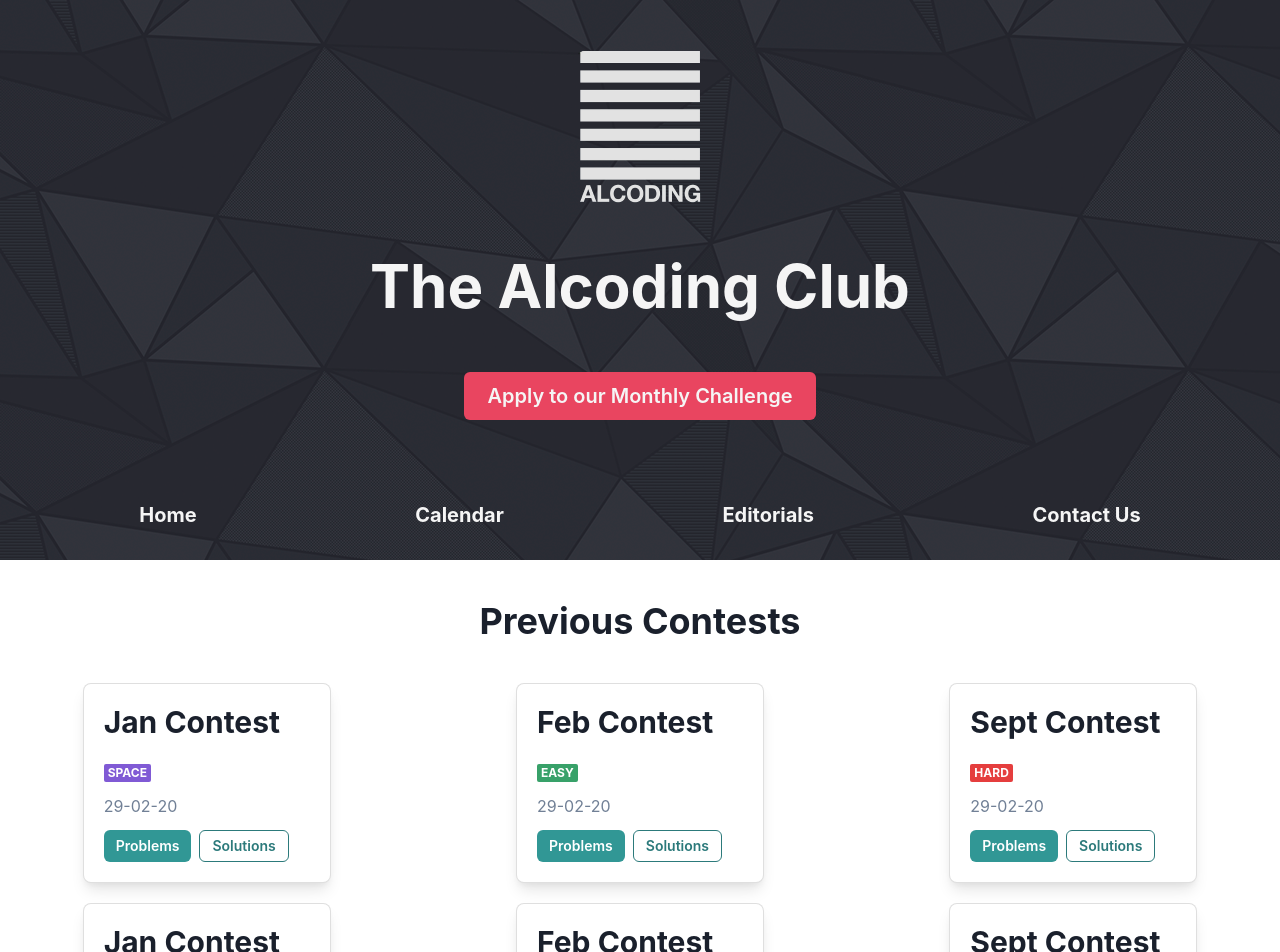
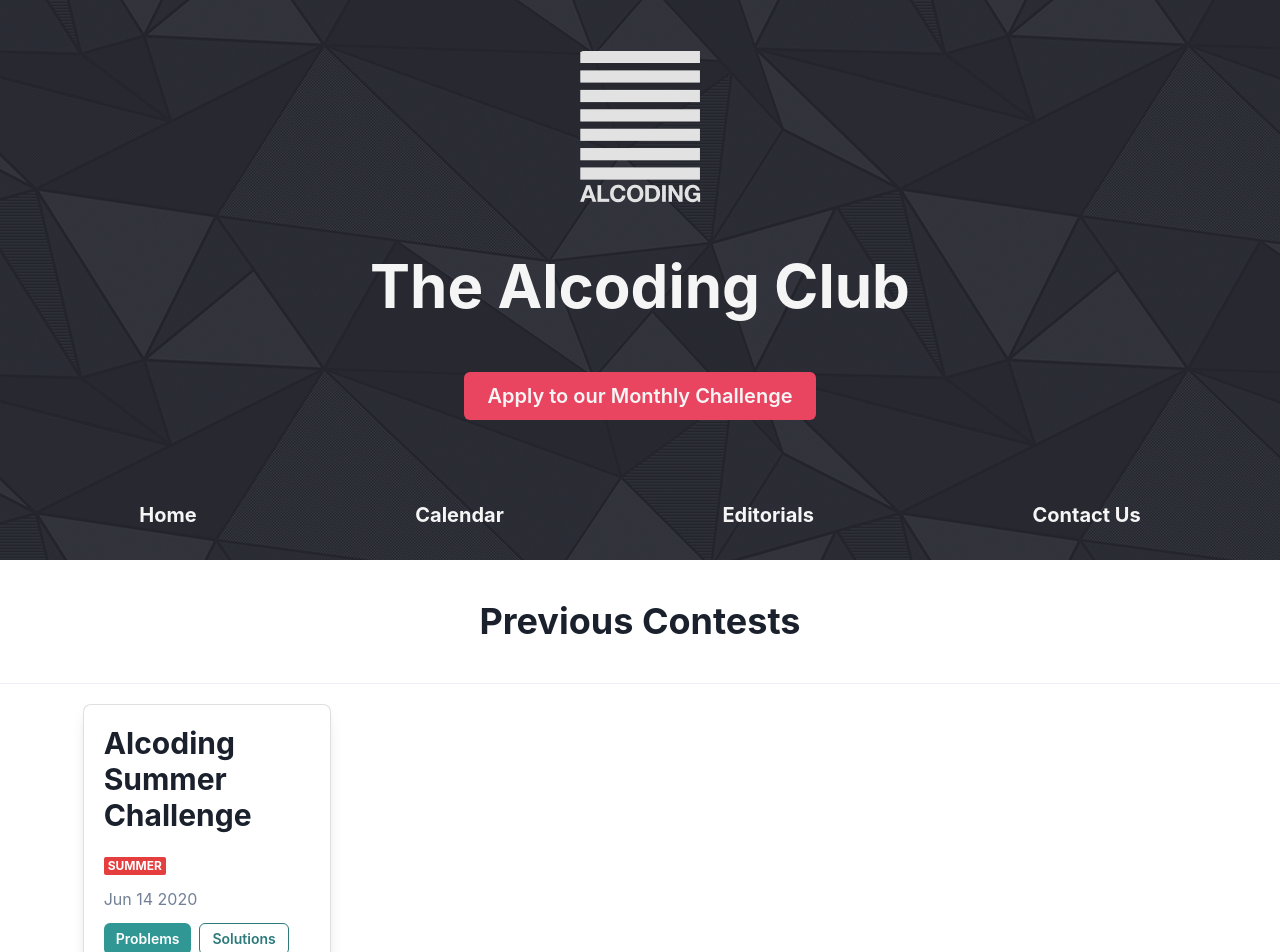
Before and after one commit to pes-alcoding-club/website, a Next.js app in the folder client/: page /contests in a window 1280 px wide. Shown: the top 952 px of the page. Built offline with nearby package versions, Linux system fonts and the light colour scheme.

Commit message:
added contest data and API key

```diff
--- a/client/pages/contests.tsx
+++ b/client/pages/contests.tsx
@@ -1,4 +1,4 @@
-import { Box, Heading } from '@chakra-ui/react';
+import { Box, Divider, Heading } from '@chakra-ui/react';
 import Head from 'next/head';
 import React, { useRef } from 'react';
 import Footer from '../src/components/common/Footer';
@@ -19,6 +19,7 @@ const Contests: React.FC<ContestsProps> = ({}) => {
                 <Heading textAlign="center" my="10">
                     Previous Contests
                 </Heading>
+                <Divider my="5" />
                 <ContestGrid />
                 <Footer />
             </Box>
--- a/client/pages/index.tsx
+++ b/client/pages/index.tsx
@@ -6,7 +6,7 @@ import Footer from '../src/components/common/Footer';
 import Header from '../src/components/common/Header';
 import AboutUs from '../src/components/landing/AboutUs';
 import Carousel from '../src/components/landing/Carousel';
-import { images } from '../src/config';
+import { images } from '../src/utils/config';
 
 const Landing = () => {
     const containerRef = useRef();
--- a/client/pages/register.tsx
+++ b/client/pages/register.tsx
@@ -1,4 +1,4 @@
-import { Box } from '@chakra-ui/react';
+import { Box, Divider } from '@chakra-ui/react';
 import Head from 'next/head';
 import React, { useRef } from 'react';
 import AboutContest from '../src/components/register/AboutContest';
@@ -16,6 +16,7 @@ const Register = () => {
             <Box w="100vw" ref={containerRef}>
                 <Header containerRef={containerRef} />
                 <AboutContest />
+                <Divider my="2" />
                 <Form />
                 <Footer />
             </Box>
--- a/client/src/components/contests/ContestGrid.tsx
+++ b/client/src/components/contests/ContestGrid.tsx
@@ -1,6 +1,6 @@
 import { SimpleGrid } from '@chakra-ui/react';
 import React from 'react';
-import { contests } from '../../config';
+import { contests } from '../../utils/config';
 import ContestCard from './ContestCard';
 
 const ContestGrid = ({}) => {
--- a/client/src/config.ts
+++ /dev/null
@@ -1,59 +0,0 @@
-export const images = ['/img1.jpg', '/img2.jpg', '/img3.jpg', '/img4.jpg'];
-
-export const BASEURL =
-    process.env.NODE_ENV === 'development'
-        ? 'http://localhost:5000/'
-        : 'https://alcoding-website-backend.herokuapp.com/';
-
-export interface IContest {
-    name: string;
-    tags: { tag: string; color: string }[];
-    problemsURL: string;
-    solutionURL: string;
-    date: string;
-}
-
-export const contests: IContest[] = [
-    {
-        name: 'Jan Contest',
-        tags: [{ color: 'purple', tag: 'space' }],
-        problemsURL: 'http://www.google.com',
-        solutionURL: 'www.google.com',
-        date: '29-02-20',
-    },
-    {
-        name: 'Feb Contest',
-        tags: [{ color: 'green', tag: 'easy' }],
-        problemsURL: 'www.google.com',
-        solutionURL: 'www.google.com',
-        date: '29-02-20',
-    },
-    {
-        name: 'Sept Contest',
-        tags: [{ color: 'red', tag: 'hard' }],
-        problemsURL: 'www.google.com',
-        solutionURL: 'www.google.com',
-        date: '29-02-20',
-    },
-    {
-        name: 'Jan Contest',
-        tags: [{ color: 'purple', tag: 'space' }],
-        problemsURL: 'www.google.com',
-        solutionURL: 'www.google.com',
-        date: '29-02-20',
-    },
-    {
-        name: 'Feb Contest',
-        tags: [{ color: 'purple', tag: 'space' }],
-        problemsURL: 'www.google.com',
-        solutionURL: 'www.google.com',
-        date: '29-02-20',
-    },
-    {
-        name: 'Sept Contest',
-        tags: [{ color: 'purple', tag: 'space' }],
-        problemsURL: 'www.google.com',
-        solutionURL: 'www.google.com',
-        date: '29-02-20',
-    },
-];
--- /dev/null
+++ b/client/src/utils/axios.ts
@@ -0,0 +1,4 @@
+import _axios from 'axios';
+import { BASEURL } from './urls';
+
+export default _axios.create({ baseURL: BASEURL });
--- /dev/null
+++ b/client/src/utils/config.ts
@@ -0,0 +1,20 @@
+export const images = ['/img1.jpg', '/img2.jpg', '/img3.jpg', '/img4.jpg'];
+
+export interface IContest {
+    name: string;
+    tags: { tag: string; color: string }[];
+    problemsURL: string;
+    solutionURL: string;
+    date: string;
+}
+
+export const contests: IContest[] = [
+    {
+        name: 'Alcoding Summer Challenge',
+        tags: [{ color: 'red', tag: 'summer' }],
+        date: 'Jun 14 2020',
+        problemsURL:
+            'https://www.hackerrank.com/contests/alcoding-summer-challenge/challenges',
+        solutionURL: 'https://pes-alcoding-club.github.io/editorials/',
+    },
+];
--- /dev/null
+++ b/client/src/utils/urls.ts
@@ -0,0 +1,6 @@
+export const SERVER_URL = process.env.NEXT_PUBLIC_SERVER_URL;
+
+export const BASEURL =
+    process.env.NODE_ENV === 'development'
+        ? 'http://localhost:5000/'
+        : SERVER_URL;
```
Also changed, not shown: client/src/components/register/Form.tsx (+6 -13 lines), 1 other file (tests, documents, lock files or other folders).
